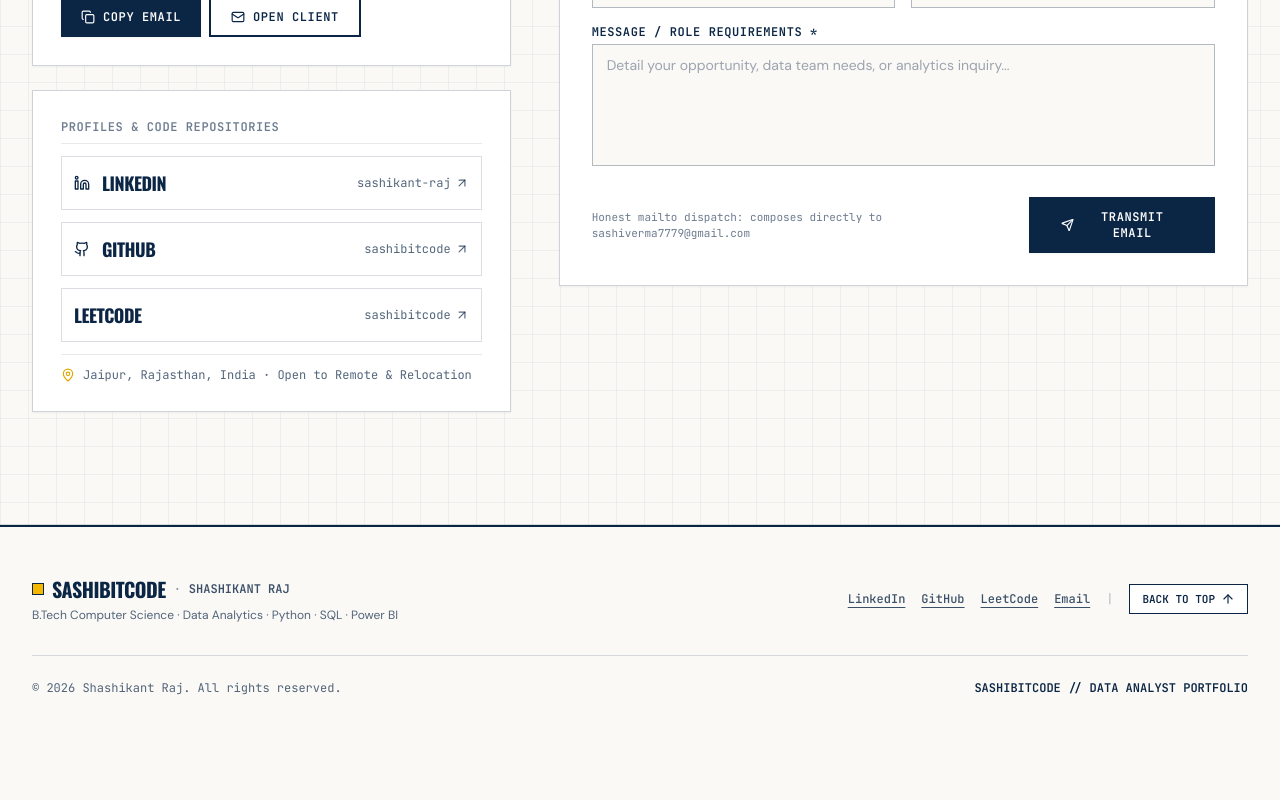
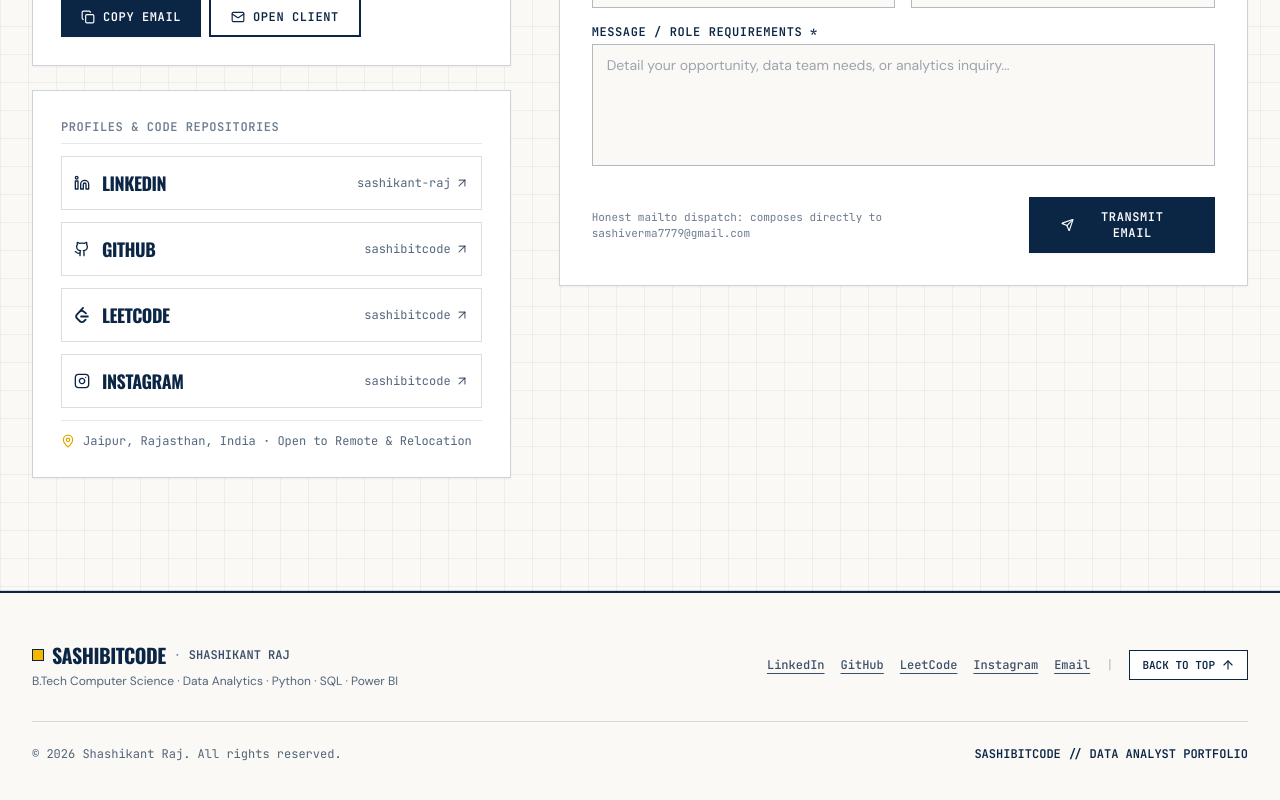
Before and after one commit to sashibitcode/My-Portfolio, a React (Vite) app: page / in a window 1280 px wide. Shown: the part 7198-7998 px from the top of the page. Before the commit the page ends 7942 px from the top, so only its background shows below. Built offline with nearby package versions, Linux system fonts and the light colour scheme.

Commit message:
feat: add Instagram social profile link and custom SVG icon

```diff
--- a/index.html
+++ b/index.html
@@ -55,7 +55,8 @@
         "sameAs": [
           "https://github.com/sashibitcode",
           "https://www.linkedin.com/in/sashikant-raj/",
-          "https://leetcode.com/u/sashibitcode/"
+          "https://leetcode.com/u/sashibitcode/",
+          "https://www.instagram.com/sashibitcode/"
         ],
         "knowsAbout": [
           "Data Analytics",
--- a/src/components/common/Icons.tsx
+++ b/src/components/common/Icons.tsx
@@ -41,3 +41,35 @@
     <circle cx="4" cy="4" r="2" />
   </svg>
 );
+
+export const InstagramIcon: React.FC<IconProps> = ({ className = 'w-4 h-4', size = 16, ...props }) => (
+  <svg
+    width={size}
+    height={size}
+    viewBox="0 0 24 24"
+    fill="none"
+    stroke="currentColor"
+    strokeWidth="2"
+    strokeLinecap="round"
+    strokeLinejoin="round"
+    className={className}
+    {...props}
+  >
+    <rect width="20" height="20" x="2" y="2" rx="5" ry="5" />
+    <path d="M16 11.37A4 4 0 1 1 12.63 8 4 4 0 0 1 16 11.37z" />
+    <line x1="17.5" x2="17.51" y1="6.5" y2="6.5" />
+  </svg>
+);
+
+export const LeetcodeIcon: React.FC<IconProps> = ({ className = 'w-4 h-4', size = 16, ...props }) => (
+  <svg
+    width={size}
+    height={size}
+    viewBox="0 0 24 24"
+    fill="currentColor"
+    className={className}
+    {...props}
+  >
+    <path d="M13.483 0a1.374 1.374 0 0 0-.961.438L7.116 6.226l-3.854 4.126a5.266 5.266 0 0 0-1.209 2.104 5.35 5.35 0 0 0-.125.513 5.527 5.527 0 0 0 .062 2.362 5.83 5.83 0 0 0 .349 1.017 5.938 5.938 0 0 0 1.271 1.818l4.277 4.193.039.038c2.248 2.165 5.852 2.133 8.063-.074l2.396-2.392c.54-.54.54-1.414.003-1.955a1.378 1.378 0 0 0-1.951-.003l-2.396 2.392a3.021 3.021 0 0 1-4.205.038l-.02-.019-4.276-4.193c-.652-.64-.972-1.469-.948-2.263a2.68 2.68 0 0 1 .066-.523 2.545 2.545 0 0 1 .619-1.164L9.13 8.114c1.058-1.134 3.204-1.27 4.43-.278l3.501 2.831c.593.48 1.461.387 1.94-.207a1.384 1.384 0 0 0-.207-1.943l-3.5-2.831c-.8-.647-1.766-1.045-2.774-1.202l2.015-2.158A1.384 1.384 0 0 0 13.483 0zm-2.866 12.815a1.38 1.38 0 0 0-1.38 1.382 1.38 1.38 0 0 0 1.38 1.382H20.79a1.38 1.38 0 0 0 1.38-1.382 1.38 1.38 0 0 0-1.38-1.382z" />
+  </svg>
+);
--- a/src/data/portfolioData.ts
+++ b/src/data/portfolioData.ts
@@ -65,6 +65,12 @@
       platform: 'leetcode',
       label: 'LeetCode',
       url: 'https://leetcode.com/u/sashibitcode/',
+      handle: 'sashibitcode',
+    },
+    {
+      platform: 'instagram',
+      label: 'Instagram',
+      url: 'https://www.instagram.com/sashibitcode/',
       handle: 'sashibitcode',
     },
     {
--- a/src/data/types.ts
+++ b/src/data/types.ts
@@ -15,7 +15,7 @@
 }
 
 export interface SocialLink {
-  platform: 'github' | 'linkedin' | 'leetcode' | 'email';
+  platform: 'github' | 'linkedin' | 'leetcode' | 'email' | 'instagram';
   label: string;
   url: string;
   handle?: string;
--- a/src/sections/ContactSection.tsx
+++ b/src/sections/ContactSection.tsx
@@ -1,7 +1,7 @@
 import React, { useState } from 'react';
 import { portfolioData } from '@/data/portfolioData';
 import { Copy, Check, Send, Mail, MapPin, ArrowUpRight } from 'lucide-react';
-import { GithubIcon, LinkedinIcon } from '@/components/common/Icons';
+import { GithubIcon, LinkedinIcon, InstagramIcon, LeetcodeIcon } from '@/components/common/Icons';
 import { Toast } from '@/components/common/Toast';
 
 export const ContactSection: React.FC = () => {
@@ -113,6 +113,8 @@
                     <div className="flex items-center gap-3">
                       {item.platform === 'github' && <GithubIcon className="w-4 h-4 text-navy" />}
                       {item.platform === 'linkedin' && <LinkedinIcon className="w-4 h-4 text-navy" />}
+                      {item.platform === 'leetcode' && <LeetcodeIcon className="w-4 h-4 text-navy" />}
+                      {item.platform === 'instagram' && <InstagramIcon className="w-4 h-4 text-navy" />}
                       <span className="font-display text-lg font-bold text-navy uppercase tracking-tight group-hover:text-yellow-hover">
                         {item.label}
                       </span>
```
